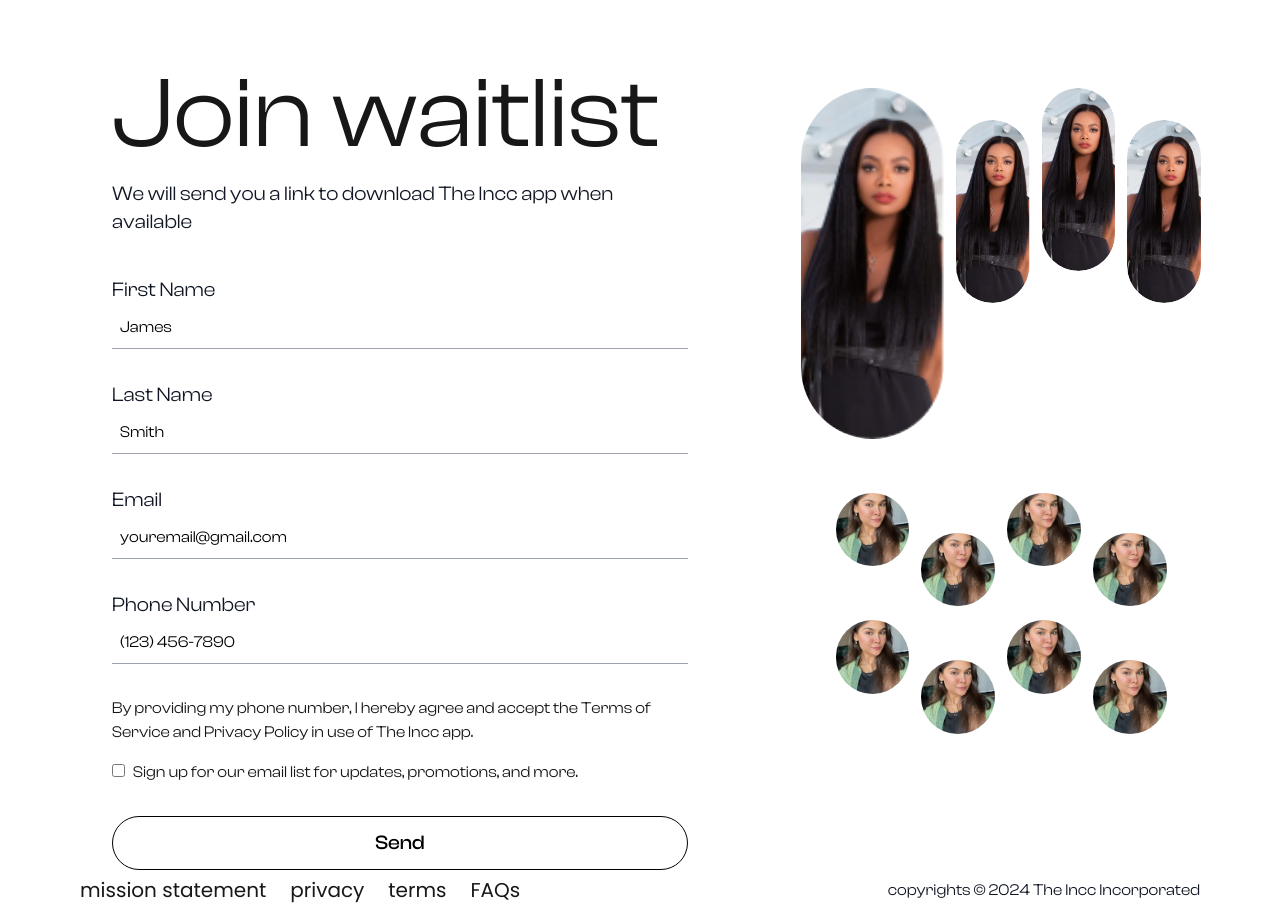
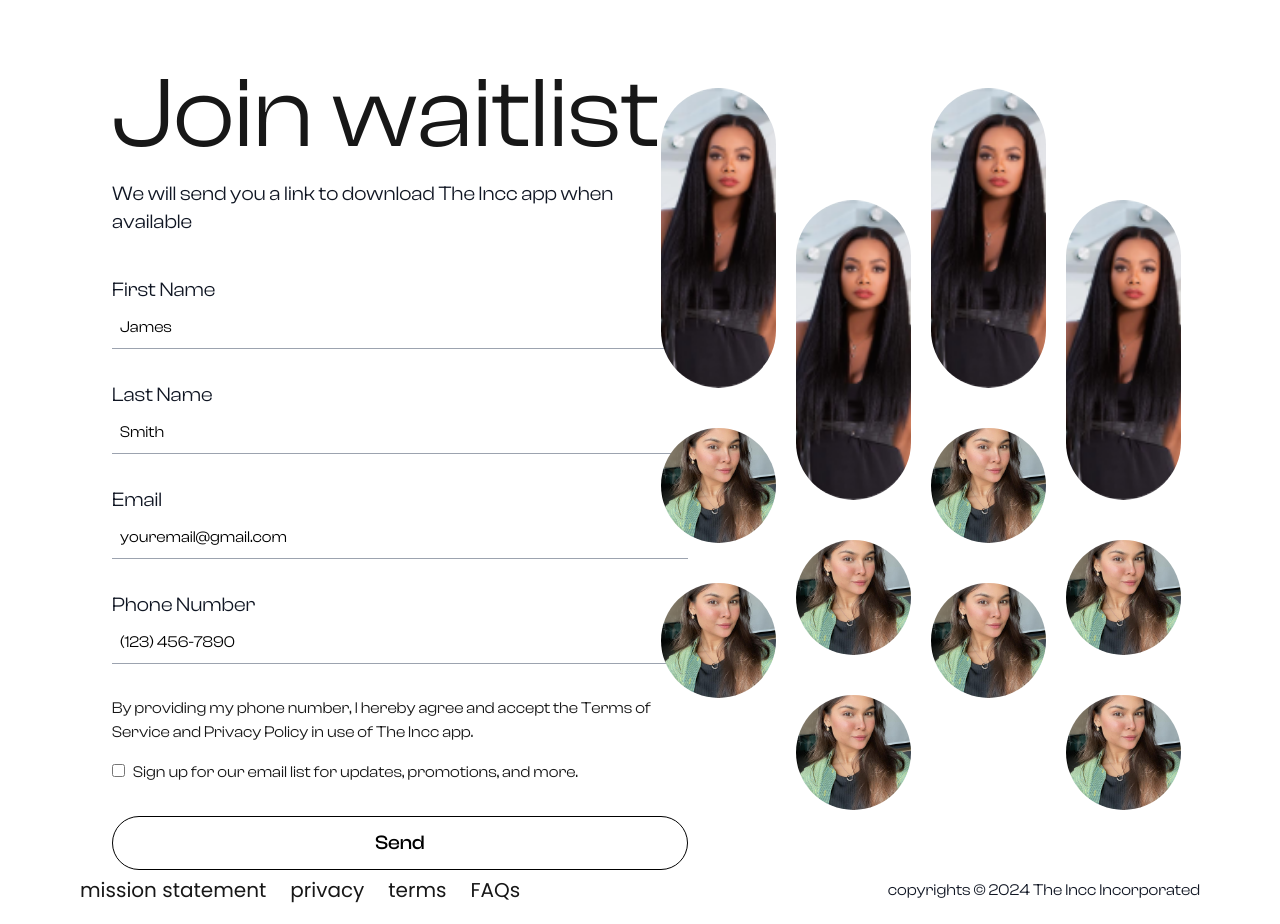
Before and after one commit to ayeshakhan-29/INC-landing_page, a Next.js app: page /join-waitlist in a window 1280 px wide. Built offline with nearby package versions, Linux system fonts and the light colour scheme.

Commit message:
fixed images size and added animations

```diff
--- a/app/components/modules/join-waitlist/image-grid-large.tsx
+++ b/app/components/modules/join-waitlist/image-grid-large.tsx
@@ -1,11 +1,22 @@
+"use client";
+import React, { useState } from "react";
 import Image from "next/image";
-import React from "react";
 
 const ImageGridLarge = () => {
+  const [hoveredIndex, setHoveredIndex] = useState<any>(null);
+  const [hoveredIndex2, setHoveredIndex2] = useState<any>(null);
+  const [hoveredIndex3, setHoveredIndex3] = useState<any>(null);
+  const [hoveredIndex4, setHoveredIndex4] = useState<any>(null);
+
   return (
-    <div className="lg:flex flex-wrap justify-center w-[334px] h-[700px] my-10 hidden">
-      <div className="flex gap-3 ">
-        <div className="relative rounded-full h-[351px] w-[143px]">
+    <div className="lg:flex flex-wrap justify-center w-[334px] h-[700px] my-10 lg:mr-10 xl:mr-20 hidden">
+      <div className="flex gap-5 ">
+        <div className="flex flex-col gap-10">
+          <div
+            className={`relative rounded-full w-[115px] transition-all duration-300 ease-in-out ${
+              hoveredIndex === null ? "h-[300px]" : "h-[115px]"
+            }`}
+          >
             <Image
               src="/images/image.png"
               alt="image 1"
@@ -14,16 +25,32 @@ const ImageGridLarge = () => {
               className="absolute top-0 left-0 w-full h-full object-cover rounded-full"
             />
           </div>
-        <div className="relative rounded-full h-[182.84px] w-[73.76px]">
-          <Image
-            src="/images/image.png"
-            alt="image 1"
-            width={100}
-            height={100}
-            className="absolute top-8 left-0 w-full h-full object-cover rounded-full"
+
+          {/* Other images - Hover effect */}
+          {[0, 1].map((index) => (
+            <div
+              key={index}
+              className={`relative rounded-full w-[115px] transition-all duration-300 ease-in-out ${
+                hoveredIndex === index ? "h-[300px]" : "h-[115px]"
+              }`}
+              onMouseEnter={() => setHoveredIndex(index)}
+              onMouseLeave={() => setHoveredIndex(null)}
+            >
+              <img
+                src="/images/avatar.jpeg"
+                alt={`image ${index + 2}`}
+                className="absolute top-0 left-0 w-full h-full object-cover rounded-full"
               />
             </div>
-        <div className="relative rounded-full h-[182.84px] w-[73.76px]">
+          ))}
+        </div>
+
+        <div className="flex flex-col relative top-28 gap-10">
+          <div
+            className={`relative rounded-full w-[115px] transition-all duration-300 ease-in-out ${
+              hoveredIndex2 === null ? "h-[300px]" : "h-[115px]"
+            }`}
+          >
             <Image
               src="/images/image.png"
               alt="image 1"
@@ -32,90 +59,90 @@ const ImageGridLarge = () => {
               className="absolute top-0 left-0 w-full h-full object-cover rounded-full"
             />
           </div>
-        <div className="relative rounded-full h-[182.84px] w-[73.76px]">
+
+          {/* Other images - Hover effect */}
+          {[0, 1].map((index) => (
+            <div
+              key={index}
+              className={`relative rounded-full w-[115px] transition-all duration-300 ease-in-out ${
+                hoveredIndex2 === index ? "h-[300px]" : "h-[115px]"
+              }`}
+              onMouseEnter={() => setHoveredIndex2(index)}
+              onMouseLeave={() => setHoveredIndex2(null)}
+            >
+              <img
+                src="/images/avatar.jpeg"
+                alt={`image ${index + 2}`}
+                className="absolute top-0 left-0 w-full h-full object-cover rounded-full"
+              />
+            </div>
+          ))}
+        </div>
+        <div className="flex flex-col  gap-10">
+          <div
+            className={`relative rounded-full w-[115px] transition-all duration-300 ease-in-out ${
+              hoveredIndex3 === null ? "h-[300px]" : "h-[115px]"
+            }`}
+          >
             <Image
               src="/images/image.png"
               alt="image 1"
               width={100}
               height={100}
-            className="absolute top-8 left-0 w-full h-full object-cover rounded-full"
+              className="absolute top-0 left-0 w-full h-full object-cover rounded-full"
             />
           </div>
-      </div>
-      <div className="flex gap-3 mt-[-40px]">
-        <div className="relative rounded-full h-[73.97px] w-[73.76px]">
+
+          {/* Other images - Hover effect */}
+          {[0, 1].map((index) => (
+            <div
+              key={index}
+              className={`relative rounded-full w-[115px] transition-all duration-300 ease-in-out ${
+                hoveredIndex3 === index ? "h-[300px]" : "h-[115px]"
+              }`}
+              onMouseEnter={() => setHoveredIndex3(index)}
+              onMouseLeave={() => setHoveredIndex3(null)}
+            >
               <img
                 src="/images/avatar.jpeg"
-            alt="image 10"
-            width={1000}
-            height={1000}
-            className="absolute top-0 left-0 w-full object-cover rounded-full h-[73.97] aspect-square"
+                alt={`image ${index + 2}`}
+                className="absolute top-0 left-0 w-full h-full object-cover rounded-full"
               />
-        </div>{" "}
-        <div className="relative rounded-full h-[73.97px] w-[73.76px]">
+            </div>
+          ))}
+        </div>
+        <div className="flex flex-col relative top-28 gap-10">
+          <div
+            className={`relative rounded-full w-[115px] transition-all duration-300 ease-in-out ${
+              hoveredIndex4 === null ? "h-[300px]" : "h-[115px]"
+            }`}
+          >
+            <Image
+              src="/images/image.png"
+              alt="image 1"
+              width={100}
+              height={100}
+              className="absolute top-0 left-0 w-full h-full object-cover rounded-full"
+            />
+          </div>
+
+          {/* Other images - Hover effect */}
+          {[0, 1].map((index) => (
+            <div
+              key={index}
+              className={`relative rounded-full w-[115px] transition-all duration-300 ease-in-out ${
+                hoveredIndex4 === index ? "h-[300px]" : "h-[115px]"
+              }`}
+              onMouseEnter={() => setHoveredIndex4(index)}
+              onMouseLeave={() => setHoveredIndex4(null)}
+            >
               <img
                 src="/images/avatar.jpeg"
-            alt="image 10"
-            width={1000}
-            height={1000}
-            className="absolute top-10 left-0 w-full object-cover rounded-full h-[73.97] aspect-square"
+                alt={`image ${index + 2}`}
+                className="absolute top-0 left-0 w-full h-full object-cover rounded-full"
               />
             </div>
-        <div className="relative rounded-full h-[73.97px] w-[73.76px]">
-          <img
-            src="/images/avatar.jpeg"
-            alt="image 10"
-            width={1000}
-            height={1000}
-            className="absolute top-0 left-0 w-full object-cover rounded-full h-[73.97] aspect-square"
-          />
-        </div>{" "}
-        <div className="relative rounded-full h-[73.97px] w-[73.76px]">
-          <img
-            src="/images/avatar.jpeg"
-            alt="image 10"
-            width={1000}
-            height={1000}
-            className="absolute top-10 left-0 w-full object-cover rounded-full h-[73.97] aspect-square"
-          />
-        </div>
-      </div>
-      <div className="flex gap-3 mt-[-40px]">
-        <div className="relative rounded-full h-[73.97px] w-[73.76px]">
-          <img
-            src="/images/avatar.jpeg"
-            alt="image 10"
-            width={1000}
-            height={1000}
-            className="absolute top-0 left-0 w-full object-cover rounded-full h-[73.97] aspect-square"
-          />
-        </div>{" "}
-        <div className="relative rounded-full h-[73.97px] w-[73.76px]">
-          <img
-            src="/images/avatar.jpeg"
-            alt="image 10"
-            width={1000}
-            height={1000}
-            className="absolute top-10 left-0 w-full object-cover rounded-full h-[73.97] aspect-square"
-          />
-        </div>
-        <div className="relative rounded-full h-[73.97px] w-[73.76px]">
-          <img
-            src="/images/avatar.jpeg"
-            alt="image 10"
-            width={1000}
-            height={1000}
-            className="absolute top-0 left-0 w-full object-cover rounded-full h-[73.97] aspect-square"
-          />
-        </div>{" "}
-        <div className="relative rounded-full h-[73.97px] w-[73.76px]">
-          <img
-            src="/images/avatar.jpeg"
-            alt="image 10"
-            width={1000}
-            height={1000}
-            className="absolute top-10 left-0 w-full object-cover rounded-full h-[73.97] aspect-square"
-          />
+          ))}
         </div>
       </div>
     </div>
--- a/app/globals.css
+++ b/app/globals.css
@@ -28,3 +28,16 @@ body {
     text-wrap: balance;
   }
 }
+
+.image-container {
+  transition: height 0.3s ease-in-out;
+}
+.image-container.default {
+  height: 182.84px; /* Default size */
+}
+.image-container.hover:hover {
+  height: 182.84px; /* Enlarged size on hover */
+}
+.image-container.default:hover ~ .image-container.hover {
+  height: 73.97px; /* Decrease height of other images when one is hovered */
+}
```
Lines whose indentation alone changed are shown as unchanged.
